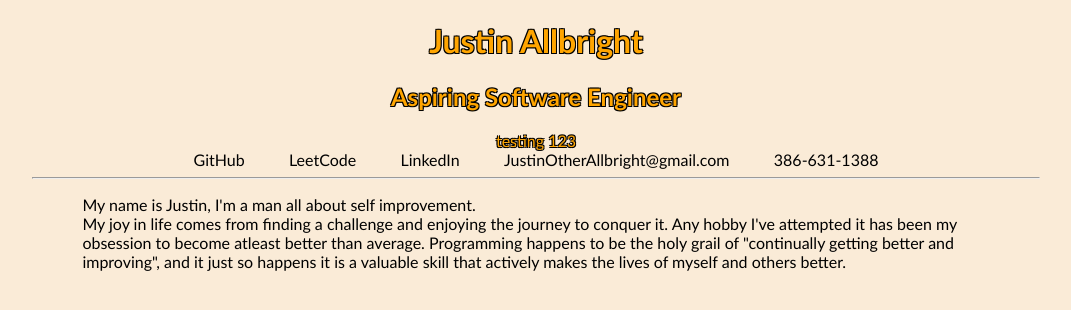
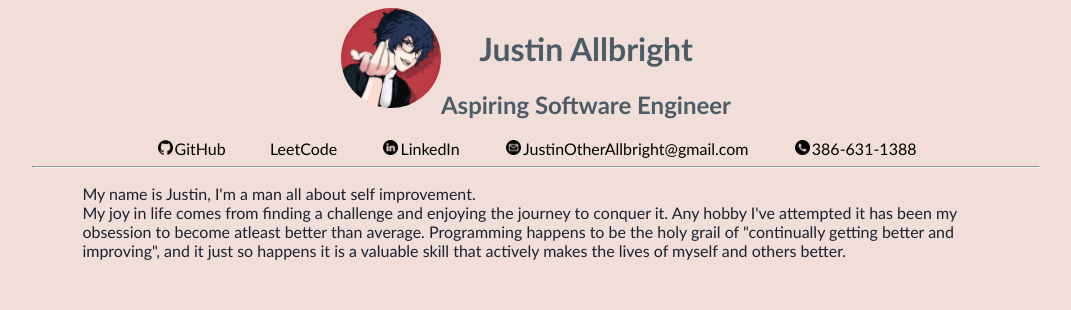
Before and after one commit to JustinAllbright/JustinAllbright.github.io, a plain HTML site: page index.html in a window 1280 px wide. Shown: the whole page, without its empty margins (104-1175 px from the left). Drawn offline with Linux system fonts and the light colour scheme.

Commit message:
Add logos and colors

```diff
--- a/index.html
+++ b/index.html
@@ -6,17 +6,26 @@
     <body>
 
         <div class="theTitle">
-            <h1>Justin Allbright</h1>
-            <h2>Aspiring Software Engineer</h2>
-            testing 123
+            <div>
+                <img src="images/pfp.jpeg" alt="Justin's pfp">
+            </div>
+            <div>
+                <h1>Justin Allbright</h1>
+                <h2>Aspiring Software Engineer</h2>
+            </div>
         </div>
 
         <div class="information">
-            <a href="https://github.com/JustinAllbright">GitHub</a>
-            <a href="https://leetcode.com/JustinAllbright/">LeetCode</a>
-            <a href="https://www.linkedin.com/in/justinallbright/">LinkedIn</a>
-            <a href="mailto:JustinOtherAllbright@gmail.com">JustinOtherAllbright@gmail.com</a>
-            <a href="tel:386-631-1388">386-631-1388</a>
+            <a href="https://github.com/JustinAllbright">
+                <img src="images/github.png" alt="">GitHub</a>
+            <a href="https://leetcode.com/JustinAllbright/">
+                LeetCode</a>
+            <a href="https://www.linkedin.com/in/justinallbright/">
+                <img src="images/linkedin.png" alt="">LinkedIn</a>
+            <a href="mailto:JustinOtherAllbright@gmail.com">
+               <img src="images/email.png" alt="">JustinOtherAllbright@gmail.com</a>
+            <a href="tel:386-631-1388">
+                <img src="images/phone-call.png" alt="">386-631-1388</a>
         </div>
         <hr>
 
--- a/style.css
+++ b/style.css
@@ -1,9 +1,10 @@
 
 body {
-    background-color: antiquewhite;
+    background-color:#f1ded8;
     font-family:'Trebuchet MS', 'Lucida Sans Unicode', 'Lucida Grande', 'Lucida Sans', Arial, sans-serif;
     padding-left: 10%;
     padding-right:10%;
+    color:#1a212f;
 }
 p {
     padding-left: 5%;
@@ -20,16 +21,24 @@ p {
     padding: 10px;
     margin: 1%;
 }
+.information a img {
+    padding-left: 2px;
+    padding-right: 2px;
+    height: 15px;
+    width: 15px;
+}
 .information a:hover {
     text-decoration: underline;
 }
 
 .theTitle {
-    color:orange;
-    text-shadow:
-    -1px -1px 0 #000,
-    1px -1px 0 #000,
-    -1px 1px 0 #000,
-    1px 1px 0 #000;
+    color:#4c5c66;
     text-align: center;
+    display: flex;
+    justify-content: center;
 }
+.theTitle img {
+    height: 100px;
+    width: 100px;
+    border-radius: 50%;
+}
```
Also changed, not shown: images/email.png (added), images/github.png (added), images/linkedin.png (added), images/pfp.jpeg (added), images/phone-call.png (added), readme.md (added).
